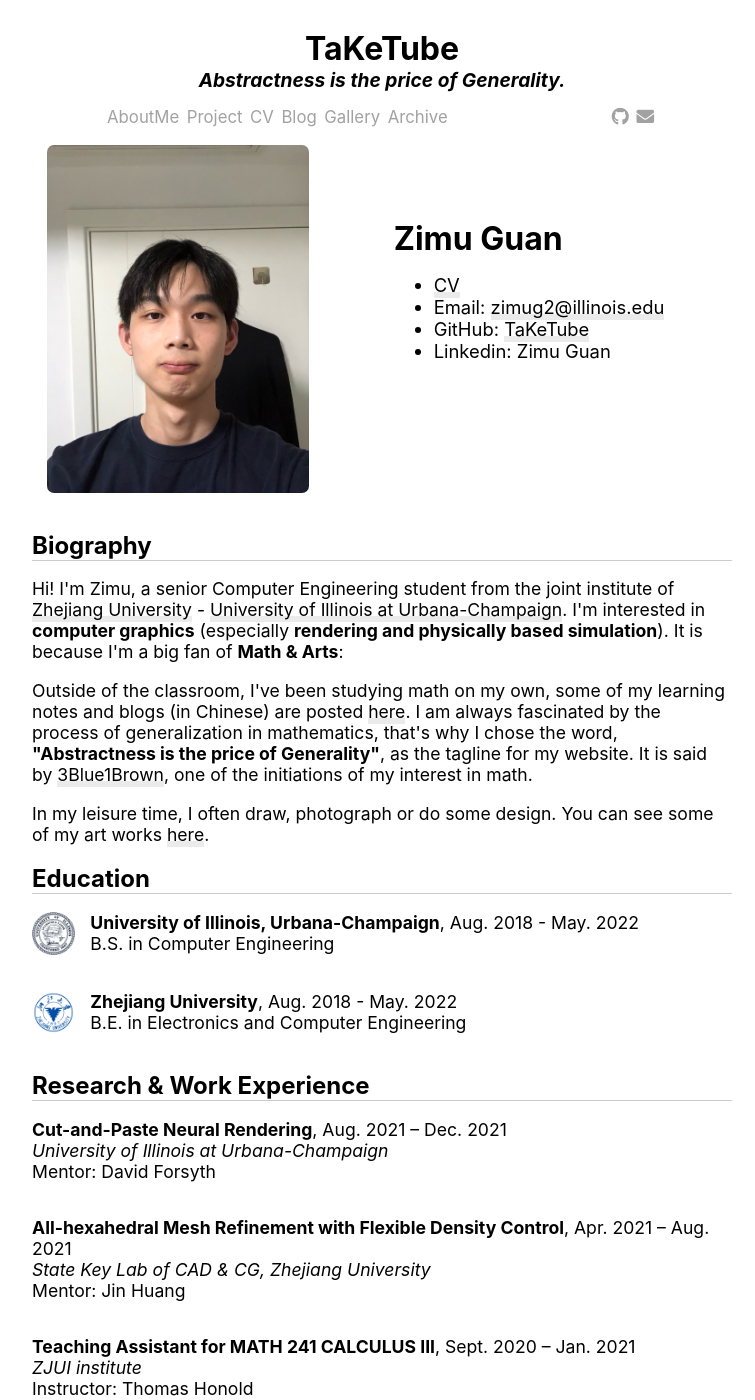
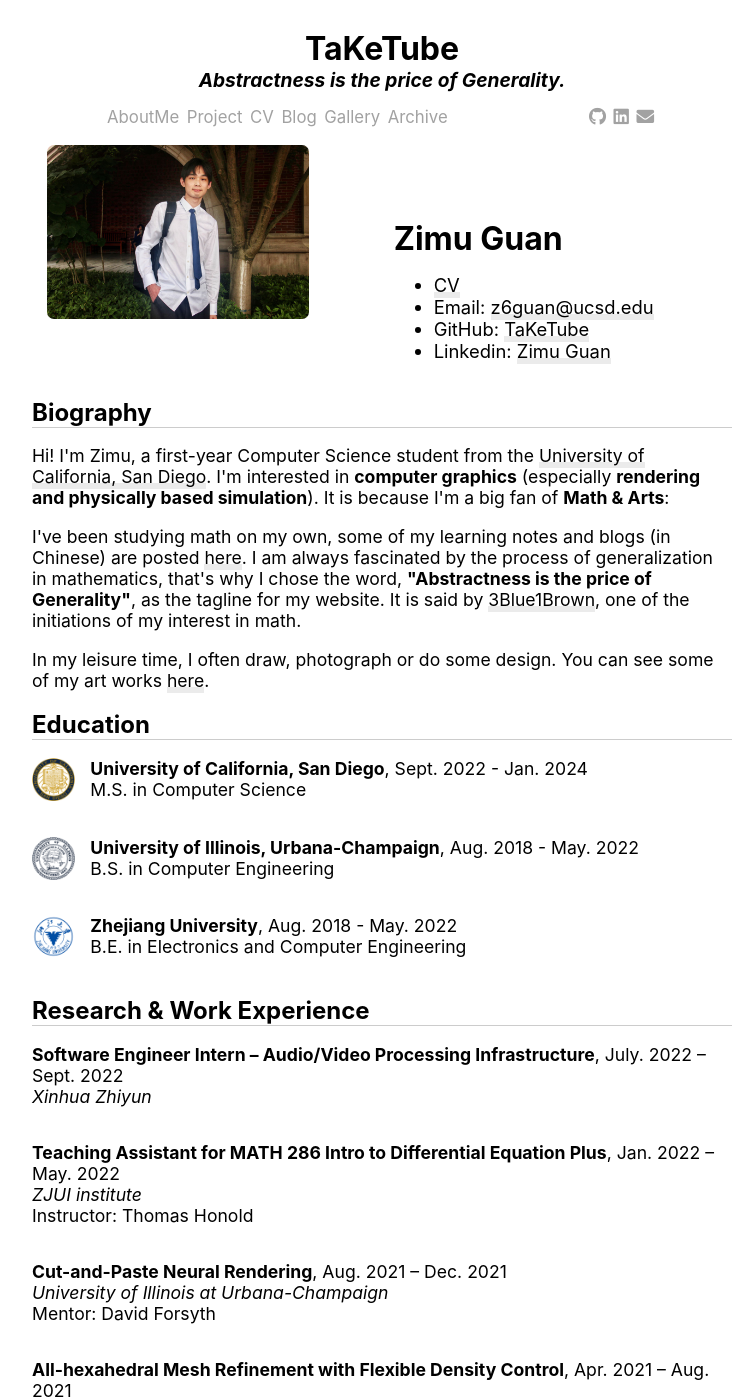
Before and after one commit to TaKeTube/TaKeTube.github.io, a Jekyll site: the page built from about.html, in a window 1280 px wide and 1400 px high. Shown: the whole window, without its empty margins (258-1013 px from the left). Built offline with Jekyll 4.4.1, drawn with Linux system fonts in a browser that asks for light colours; nearby versions of some CDN libraries; some of the changed text lies outside the part shown.

Commit message:
update 2022.8.14

```diff
--- a/_config.yml
+++ b/_config.yml
@@ -5,7 +5,7 @@ url:  "https://taketube.github.io" # Actual base url of the website
 baseurl:            # url of the jekyll blog. e.g. if you set url to "mysite.com" and baseurl to "blog", the jekyll website will work on "mysite.com/blog"
 author:
   name: "TaKeTube"
-  email: "zimug2@illinois.edu"
+  email: "z6guan@ucsd.edu"
   url: "https://taketube.github.io"
 permalink: /:year/:month/:day/:title:output_ext
 
--- a/_data/social.yml
+++ b/_data/social.yml
@@ -4,4 +4,5 @@
 
 social:
   - {icon: 'github', type: "brand", link: 'https://github.com/TaKeTube'}
-  - {icon: 'envelope', type: "solid", link: 'mailto:zimug2@illinois.edu'}
+  - {icon: 'linkedin', type: "brand", link: 'https://www.linkedin.com/in/zimu-guan-354b1621a/'}
+  - {icon: 'envelope', type: "solid", link: 'mailto:z6guan@ucsd.edu'}
--- a/about.html
+++ b/about.html
@@ -11,9 +11,9 @@ title: About
         <h1>Zimu Guan</h1>
         <ul>
             <li><a href="./assets/CV.pdf">CV</a></li>
-            <li>Email: <a href="mailto:zimug2@illinois.edu">zimug2@illinois.edu</a></li>
+            <li>Email: <a href="mailto:z6guan@ucsd.edu">z6guan@ucsd.edu</a></li>
             <li>GitHub: <a href="https://github.com/TaKeTube">TaKeTube</a></li>
-            <li>Linkedin: Zimu Guan</li>
+            <li>Linkedin: <a href="https://www.linkedin.com/in/zimu-guan-354b1621a/">Zimu Guan</a></li>
         </ul>
     </div>
 </div>
@@ -21,11 +21,10 @@ title: About
 
 <div class = "experience">
     <h2>Biography</h2>
-    <p> Hi! I'm Zimu, a senior Computer Engineering student from the joint institute of <a href="https://www.zju.edu.cn/english/">Zhejiang University</a> -
-        <a href="https://illinois.edu/"> University of Illinois at Urbana-Champaign</a>. I'm interested in <b>computer graphics</b> (especially <b>rendering and physically based simulation</b>). It is because I'm a big fan of <b>Math & Arts</b>:
+    <p> Hi! I'm Zimu, a first-year Computer Science student from the <a href="https://ucsd.edu/"> University of California, San Diego</a>. I'm interested in <b>computer graphics</b> (especially <b>rendering and physically based simulation</b>). It is because I'm a big fan of <b>Math & Arts</b>:
     </p>
     <p>
-        Outside of the classroom, I've been studying math on my own,
+        I've been studying math on my own,
         some of my learning notes and blogs (in Chinese) are posted <a href="./">here</a>. I am always fascinated by the process of generalization in mathematics,
         that's why I chose the word, <b>"Abstractness is the price of Generality"</b>, as the tagline for my website. It is said by <a href="https://www.3blue1brown.com/about">3Blue1Brown</a>,
         one of the initiations of my interest in math.
@@ -38,6 +37,16 @@ title: About
 
 <div class = "experience">
     <h2>Education</h2>
+    <div class="row">
+        <div class="col-sm-1-pad" align="center">
+            <p><img src="assets/img/ucsd.png" class="img-fluid"></a></p>
+        </div>
+        <div class="col-sm-11">
+            <p><b>University of California, San Diego</b>, Sept. 2022 - Jan. 2024<br>
+                M.S. in Computer Science<br>
+            </p>
+        </div>
+    </div>
     <div class="row">
         <div class="col-sm-1-pad" align="center">
             <p><img src="assets/img/uiuc.png" class="img-fluid"></a></p>
@@ -64,6 +73,23 @@ title: About
 <div class="experience">
     <h2>Research & Work Experience</h2>
     <div class="row">
+        <p><b>Software Engineer Intern – Audio/Video Processing Infrastructure</b>, July. 2022 – Sept. 2022<br>
+            <i>Xinhua Zhiyun</i><br>
+            <!-- - Held discussion sessions every week and taught difficult concepts covered in the course, including Lebesgue integral,
+            manifolds, and differential forms for engineering students. Made videos and Geogebra scripts to help students
+            better understand the materials, attracted other sessions’ students to join in.<br> -->
+        </p>
+    </div>
+    <div class="row">
+        <p><b>Teaching Assistant for MATH 286 Intro to Differential Equation Plus</b>, Jan. 2022 – May. 2022<br>
+            <i>ZJUI institute</i><br>
+            Instructor: Thomas Honold<br>
+            <!-- - Held discussion sessions every week and taught difficult concepts covered in the course, including Lebesgue integral,
+            manifolds, and differential forms for engineering students. Made videos and Geogebra scripts to help students
+            better understand the materials, attracted other sessions’ students to join in.<br> -->
+        </p>
+    </div>
+    <div class="row">
         <p><b>Cut-and-Paste Neural Rendering</b>, Aug. 2021 – Dec. 2021<br>
             <i>University of Illinois at Urbana-Champaign</i><br>
             Mentor: David Forsyth<br>
@@ -83,7 +109,7 @@ title: About
         </p>
     </div>
     <div class="row">
-        <p><b>Teaching Assistant for MATH 241 CALCULUS III</b>, Sept. 2020 – Jan. 2021<br>
+        <p><b>Teaching Assistant for MATH 241 Calculus III</b>, Sept. 2020 – Jan. 2021<br>
             <i>ZJUI institute</i><br>
             Instructor: Thomas Honold<br>
             <!-- - Held discussion sessions every week and taught difficult concepts covered in the course, including Lebesgue integral,
```
Also changed, not shown: assets/img/me.jpg, assets/img/oldme.jpg (added), assets/img/ucsd.png (added).
